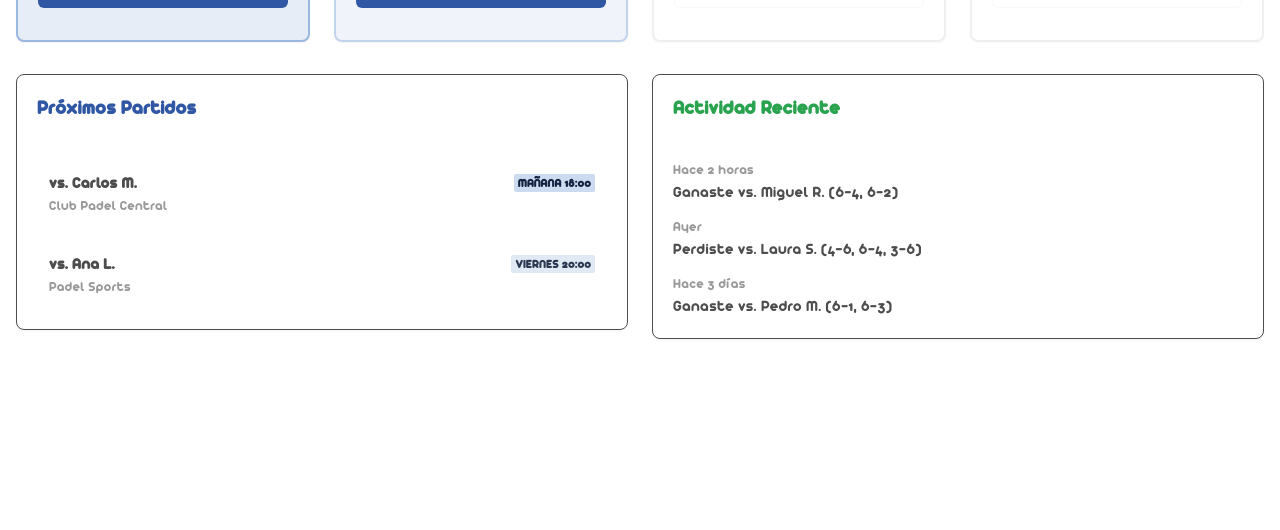
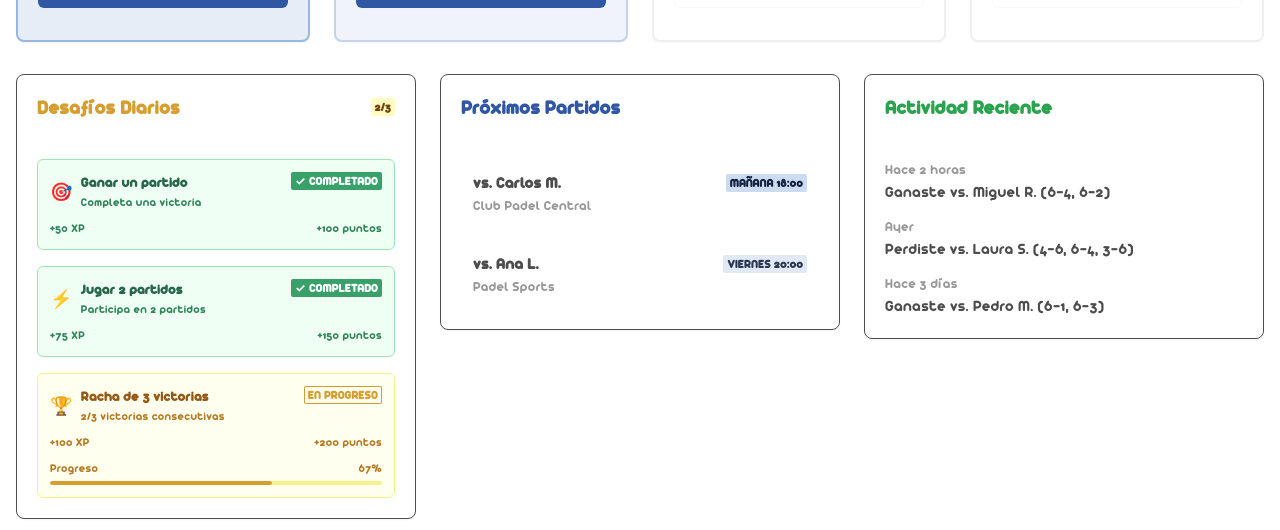
Before and after one commit to agusshadow/match-padel-app, a React (Vite) app: page /app in a window 1280 px wide. Shown: the part 422-952 px from the top of the page. Before the commit the page ends 800 px from the top, so only its background shows below. Built offline with nearby package versions, Linux system fonts and the light colour scheme; no server answers; sample sign-in values are in the browser's storage.

Commit message:
feat: add daily challenges module to home dashboard

```diff
--- a/src/pages/Home.tsx
+++ b/src/pages/Home.tsx
@@ -154,7 +154,120 @@ const Home = (): JSX.Element => {
           </Box>
 
           {/* Dashboard Grid */}
-          <Grid templateColumns="repeat(auto-fit, minmax(300px, 1fr))" gap={6}>
+          <Grid templateColumns="repeat(auto-fit, minmax(280px, 1fr))" gap={6}>
+            <GridItem>
+              <Card>
+                <CardHeader>
+                  <HStack justify="space-between" align="center">
+                    <Heading size="md" color="yellow.500">Desafíos Diarios</Heading>
+                    <Badge colorScheme="yellow" variant="subtle">
+                      2/3
+                    </Badge>
+                  </HStack>
+                </CardHeader>
+                <CardBody>
+                  <VStack spacing={4} align="stretch">
+                    {/* Desafío 1 - Completado */}
+                    <Box p={3} bg="green.50" borderRadius="md" border="1px solid" borderColor="green.200">
+                      <HStack justify="space-between" align="start" mb={2}>
+                        <HStack spacing={2}>
+                          <Text fontSize="lg">🎯</Text>
+                          <Box>
+                            <Text fontWeight="bold" fontSize="sm" color="green.700">
+                              Ganar un partido
+                            </Text>
+                            <Text fontSize="xs" color="green.600">
+                              Completa una victoria
+                            </Text>
+                          </Box>
+                        </HStack>
+                        <Badge colorScheme="green" variant="solid" fontSize="xs">
+                          ✓ Completado
+                        </Badge>
+                      </HStack>
+                      <HStack justify="space-between">
+                        <Text fontSize="xs" color="green.600">
+                          +50 XP
+                        </Text>
+                        <Text fontSize="xs" color="green.600">
+                          +100 puntos
+                        </Text>
+                      </HStack>
+                    </Box>
+
+                    {/* Desafío 2 - Completado */}
+                    <Box p={3} bg="green.50" borderRadius="md" border="1px solid" borderColor="green.200">
+                      <HStack justify="space-between" align="start" mb={2}>
+                        <HStack spacing={2}>
+                          <Text fontSize="lg">⚡</Text>
+                          <Box>
+                            <Text fontWeight="bold" fontSize="sm" color="green.700">
+                              Jugar 2 partidos
+                            </Text>
+                            <Text fontSize="xs" color="green.600">
+                              Participa en 2 partidos
+                            </Text>
+                          </Box>
+                        </HStack>
+                        <Badge colorScheme="green" variant="solid" fontSize="xs">
+                          ✓ Completado
+                        </Badge>
+                      </HStack>
+                      <HStack justify="space-between">
+                        <Text fontSize="xs" color="green.600">
+                          +75 XP
+                        </Text>
+                        <Text fontSize="xs" color="green.600">
+                          +150 puntos
+                        </Text>
+                      </HStack>
+                    </Box>
+
+                    {/* Desafío 3 - En progreso */}
+                    <Box p={3} bg="yellow.50" borderRadius="md" border="1px solid" borderColor="yellow.200">
+                      <HStack justify="space-between" align="start" mb={2}>
+                        <HStack spacing={2}>
+                          <Text fontSize="lg">🏆</Text>
+                          <Box>
+                            <Text fontWeight="bold" fontSize="sm" color="yellow.700">
+                              Racha de 3 victorias
+                            </Text>
+                            <Text fontSize="xs" color="yellow.600">
+                              2/3 victorias consecutivas
+                            </Text>
+                          </Box>
+                        </HStack>
+                        <Badge colorScheme="yellow" variant="outline" fontSize="xs">
+                          En progreso
+                        </Badge>
+                      </HStack>
+                      <HStack justify="space-between">
+                        <Text fontSize="xs" color="yellow.600">
+                          +100 XP
+                        </Text>
+                        <Text fontSize="xs" color="yellow.600">
+                          +200 puntos
+                        </Text>
+                      </HStack>
+                      <Box mt={2}>
+                        <HStack justify="space-between" mb={1}>
+                          <Text fontSize="xs" color="yellow.600">
+                            Progreso
+                          </Text>
+                          <Text fontSize="xs" color="yellow.600">
+                            67%
+                          </Text>
+                        </HStack>
+                        <Box h="4px" bg="yellow.200" borderRadius="full" overflow="hidden">
+                          <Box h="100%" w="67%" bg="yellow.500" borderRadius="full" />
+                        </Box>
+                      </Box>
+                    </Box>
+                  </VStack>
+                </CardBody>
+              </Card>
+            </GridItem>
+
             <GridItem>
               <Card>
                 <CardHeader>
```
